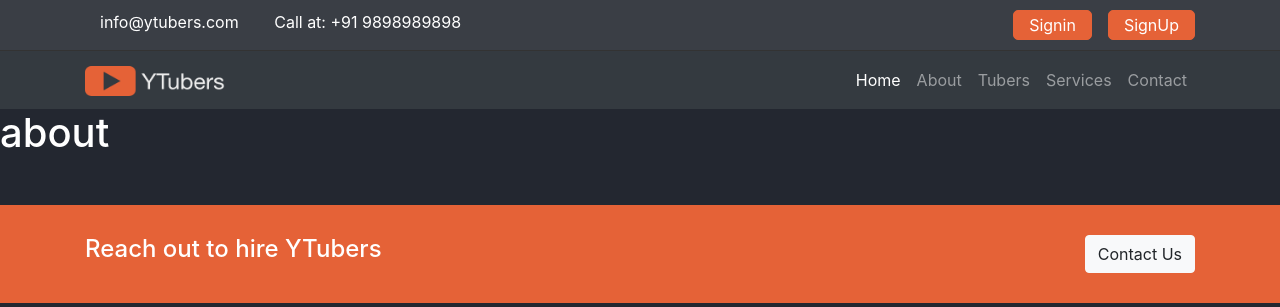
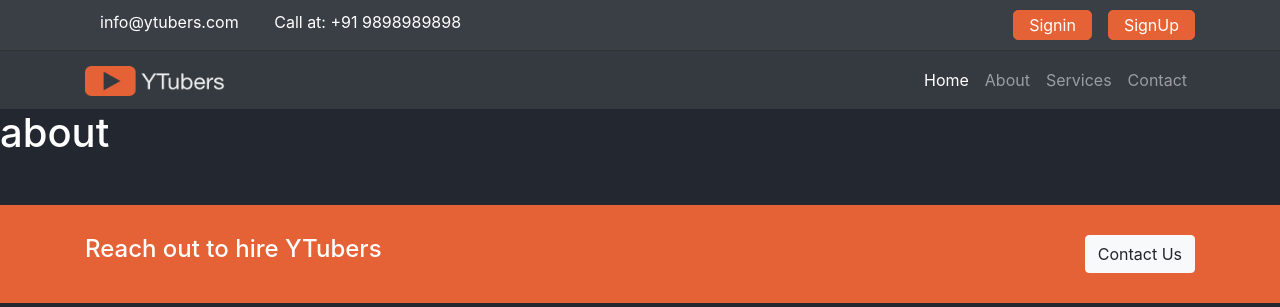
Before and after one commit to suyashgupta01/YoutuberMarketplace, a Django app: page /about in a window 1280 px wide. Shown: the top 307 px of the page. Run offline with Django 3.2, Linux system fonts and the light colour scheme; some libraries are stand-ins or nearby versions.

Commit message:
continued

```diff
--- a/tubers/templates/includes/navbar.html
+++ b/tubers/templates/includes/navbar.html
@@ -12,14 +12,14 @@
       <div class="collapse navbar-collapse" id="navbarNav">
         <ul class="navbar-nav ml-auto">
           <li class="nav-item active">
-            <a class="nav-link" href="/index.html">Home</a>
+            <a class="nav-link" href="{% url 'home' %}">Home</a>
           </li>
           <li class="nav-item">
             <a class="nav-link" href="/aboutus.html">About</a>
           </li>
-          <li class="nav-item">
-            <a class="nav-link" href="/tubers.html">Tubers</a>
-          </li>
+          <!-- <li class="nav-item">
+            <a class="nav-link" href="{% url 'youtubers' %}">Tubers</a>
+          </li> -->
           <li class="nav-item">
             <a class="nav-link" href="#">Services</a>
           </li>
--- a/tubers/tubers/urls.py
+++ b/tubers/tubers/urls.py
@@ -21,7 +21,7 @@ from django.conf.urls.static import static
 urlpatterns = [
     path('admin/', admin.site.urls),
     path('', include('webpages.urls')),
-    path('home/', include('webpages.urls')),
+    # path('home/', include('webpages.urls')),
     path('about/', include('webpages.urls')),
     path('services/', include('webpages.urls')),
     path('contact/', include('webpages.urls')),
--- a/tubers/webpages/urls.py
+++ b/tubers/webpages/urls.py
@@ -4,7 +4,7 @@ from django.urls import path
 
 urlpatterns = [
     path('', views.home, name='home'),
-    path('home', views.home, name='home'),
+    # path('home', views.home, name='home'),
     path('about', views.about,name = 'about'),
     path('services', views.services,name = 'services'),
     path('contact', views.contact,name = 'contact'),
```
